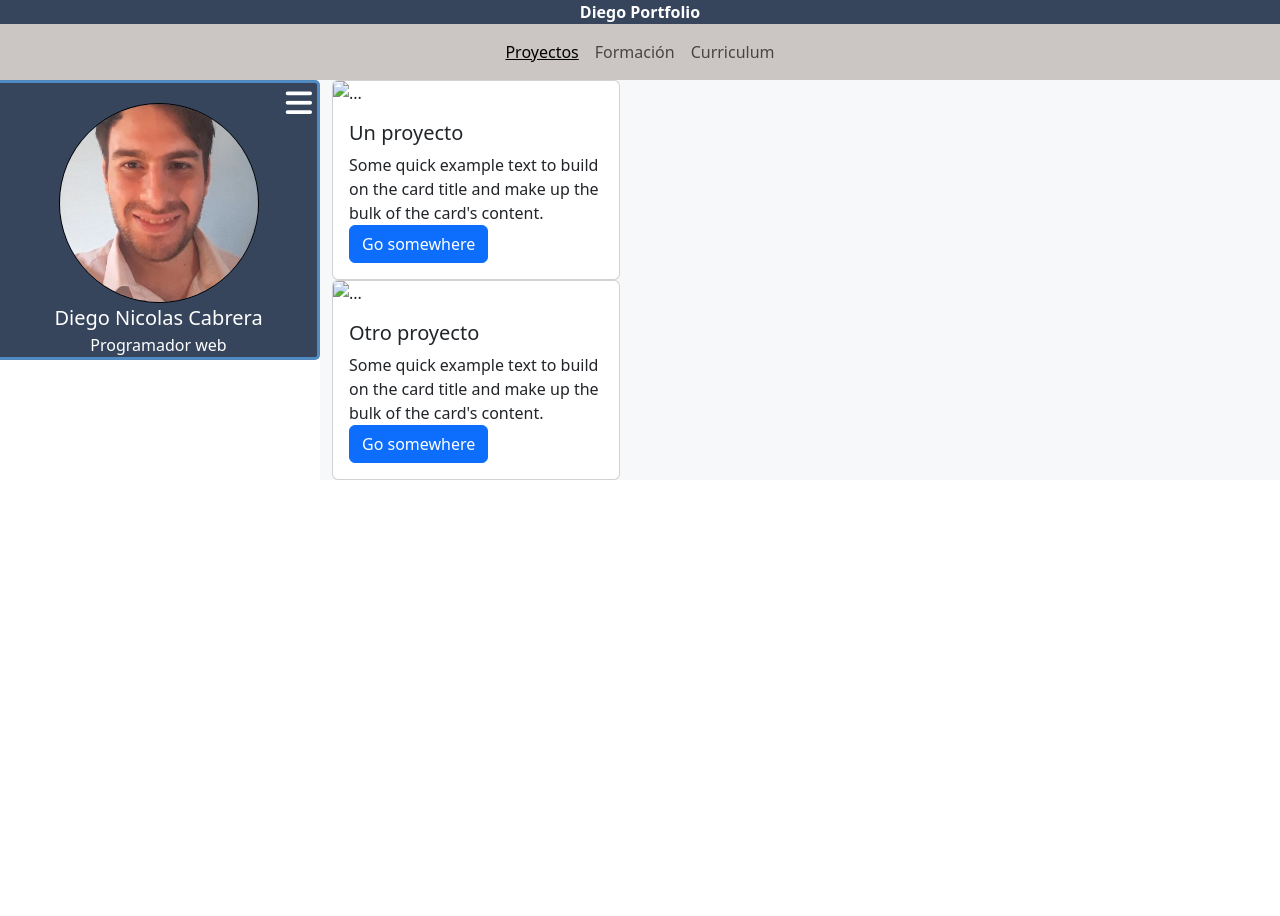
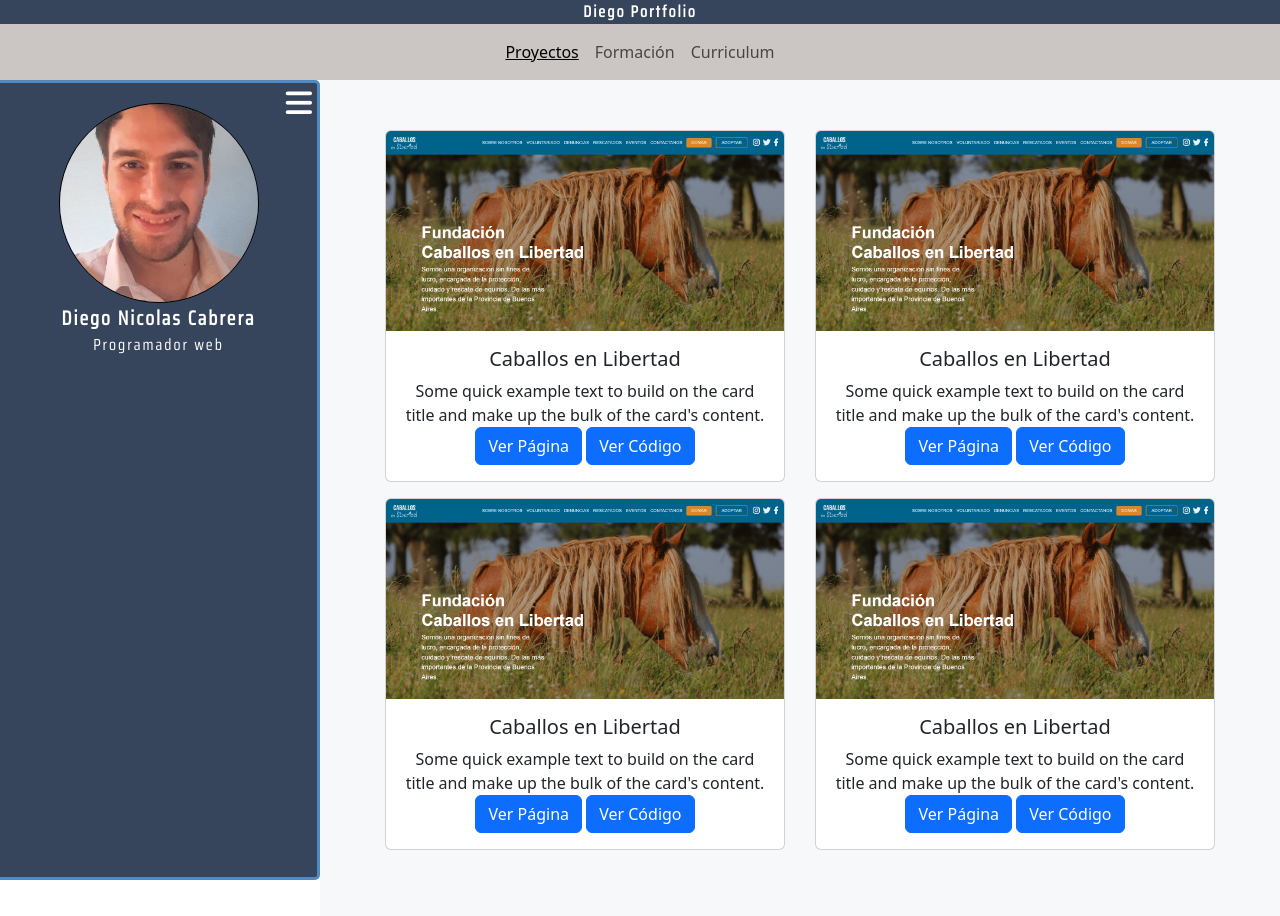
Before and after one commit to 1Hagi/diego-portfolio, a plain HTML site: page index.html in a window 1280 px wide. Before the commit the page ends 800 px from the top, so only its background shows below. Drawn offline with nearby package versions, Linux system fonts and the light colour scheme.

Commit message:
fix tittle, navbar and cards.

```diff
--- a/css/index.css
+++ b/css/index.css
@@ -2,6 +2,7 @@
 
 :root {
     --width: 25%;
+    --font-saira: 'Saira Condensed', sans-serif;
 }
 
 /* Seccines Generales */
@@ -10,8 +11,15 @@ p {
     margin-bottom: 0;
 }
 
+/* Sección Título */
+
 .titulo-principal-container {
     background-color: rgb(54, 69, 92);
+    font-family: var(--font-saira);
+    letter-spacing: 2px;
+    position: sticky;
+    top: 0;
+    z-index: 1;
 }
 
 /* Sección Navbar */
@@ -20,16 +28,23 @@ p {
     background-color: #cbc6c3!important;
 }
 
+.navbar-contenedor {
+    position: sticky;
+    top: 24px;
+    z-index: 1;
+}
+
 /* Sección Perfil */
 
 .perfil-contenedor {
-    position: absolute;
+    position: fixed;
     background-color: rgb(54, 69, 92);
     border: solid #508ac1;
     border-left: 0;
     width: var(--width);
     border-radius: 0 5px 5px 0;
     color: white;
+    height: 100%;
 }
 
 .btn-colapsar-perfil {
@@ -46,7 +61,7 @@ p {
     border-radius: 5px;
 }
 
-.img-perfil {
+.perfil-img {
     border-radius: 50%;
     width: 200px;
     height: 200px;
@@ -55,11 +70,17 @@ p {
     border: solid 1px black;
 }
 
-.img-nombre {
+.perfil-nombre {
+    font-family: var(--font-saira);
+    font-weight: 400;
+    letter-spacing: 2px;
     font-size: 20px;
 }
 
-.img-titulo {
+.perfil-titulo {
+    font-family: var(--font-saira);
+    font-weight: 400;
+    letter-spacing: 2px;
     font-size: 16px;
 }
 
@@ -71,8 +92,13 @@ p {
     width: 75%;
 }
 
-/* Sección Cartas de Proyecto */
+/* Sección Tarjetas de Proyecto */
+
+#contenedor-de-tarjetas {
+    padding: 50px;
+}
 
 .proyect-card {
-    width: 18rem;
+    width: 25rem;
+    padding: 0;
 }
--- a/index.html
+++ b/index.html
@@ -10,7 +10,7 @@
     <!-- Google Fonts -->
     <link rel="preconnect" href="https://fonts.googleapis.com"/>
     <link rel="preconnect" href="https://fonts.gstatic.com" crossorigin/>
-    <link href="https://fonts.googleapis.com/css2?family=Saira+Condensed:wght@100&display=swap" rel="stylesheet"/>
+    <link href="https://fonts.googleapis.com/css2?family=Saira+Condensed:wght@100;400&display=swap" rel="stylesheet"/>
 
     <!-- Normalize v8.0.1 -->
     <link href="./css/normalize.css" rel="stylesheet"/>
@@ -49,33 +49,57 @@
 
     <!-- Perfil -->
 
-    <aside class="perfil-contenedor text-center">
+    <aside class="text-center perfil-contenedor">
         <div class="container">
             <i class="fa-solid fa-bars btn-colapsar-perfil"></i>
-            <img class="img-perfil" src="./img/perfil.jpg"/>
-            <p class="img-nombre">Diego Nicolas Cabrera</p>
-            <p class="img-titulo">Programador web</p>
+            <img class="perfil-img" src="./img/perfil.jpg"/>
+            <p class="perfil-nombre"><b>Diego Nicolas Cabrera</b></p>
+            <p class="perfil-titulo">Programador web</p>
         </div>
     </aside>
 
     <!-- Contenido -->
 
     <main class="container main-contenedor">
-        <div class="card proyect-card">
-            <img src="..." class="card-img-top" alt="...">
-            <div class="card-body">
-                <h5 class="card-title">Un proyecto</h5>
-                <p class="card-text">Some quick example text to build on the card title and make up the bulk of the card's content.</p>
-                <a href="#" class="btn btn-primary">Go somewhere</a>
+        <div class="row" id="contenedor-de-tarjetas">
+
+            <div class="card proyect-card mx-auto mb-3 text-center">
+                <img src="./img/caballos-en-libertad.png" class="card-img-top" alt="...">
+                <div class="card-body">
+                    <h5 class="card-title">Caballos en Libertad</h5>
+                    <p class="card-text">Some quick example text to build on the card title and make up the bulk of the card's content.</p>
+                    <a href="#" class="btn btn-primary ">Ver Página</a>
+                    <a href="#" class="btn btn-primary ">Ver Código</a>
+                </div>
             </div>
-        </div>
-        <div class="card proyect-card">
-            <img src="..." class="card-img-top" alt="...">
-            <div class="card-body">
-                <h5 class="card-title">Otro proyecto</h5>
-                <p class="card-text">Some quick example text to build on the card title and make up the bulk of the card's content.</p>
-                <a href="#" class="btn btn-primary">Go somewhere</a>
+            <div class="card proyect-card mx-auto mb-3 text-center">
+                <img src="./img/caballos-en-libertad.png" class="card-img-top" alt="...">
+                <div class="card-body">
+                    <h5 class="card-title">Caballos en Libertad</h5>
+                    <p class="card-text">Some quick example text to build on the card title and make up the bulk of the card's content.</p>
+                    <a href="#" class="btn btn-primary ">Ver Página</a>
+                    <a href="#" class="btn btn-primary ">Ver Código</a>
+                </div>
             </div>
+            <div class="card proyect-card mx-auto mb-3 text-center">
+                <img src="./img/caballos-en-libertad.png" class="card-img-top" alt="...">
+                <div class="card-body">
+                    <h5 class="card-title">Caballos en Libertad</h5>
+                    <p class="card-text">Some quick example text to build on the card title and make up the bulk of the card's content.</p>
+                    <a href="#" class="btn btn-primary ">Ver Página</a>
+                    <a href="#" class="btn btn-primary ">Ver Código</a>
+                </div>
+            </div>
+            <div class="card proyect-card mx-auto mb-3 text-center">
+                <img src="./img/caballos-en-libertad.png" class="card-img-top" alt="...">
+                <div class="card-body">
+                    <h5 class="card-title">Caballos en Libertad</h5>
+                    <p class="card-text">Some quick example text to build on the card title and make up the bulk of the card's content.</p>
+                    <a href="#" class="btn btn-primary ">Ver Página</a>
+                    <a href="#" class="btn btn-primary ">Ver Código</a>
+                </div>
+            </div>
+
         </div>
     </main>
 
```
Also changed, not shown: img/caballos-en-libertad.png (added).
